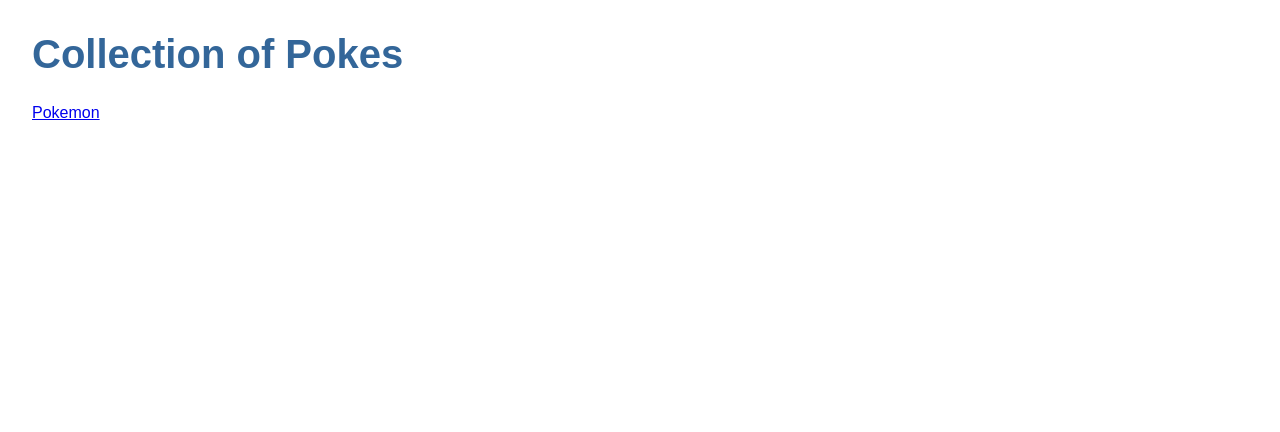
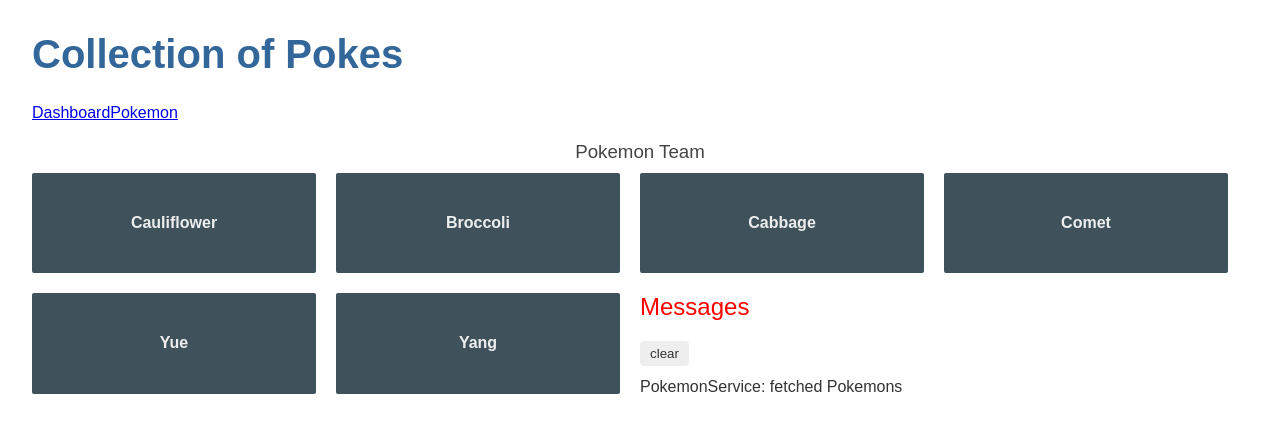
Before and after one commit to bluemelodia/Collection-of-Pokes, an Angular app in the folder my-pokemon/: page /dashboard in a window 1280 px wide. Before the commit this address led to /. Shown: the top 432 px of the page. Built offline with nearby package versions, Linux system fonts and the light colour scheme.

Commit message:
Create a dashboard showing my Pokemon team, allow the user to navigate between the dashboard and Pokemon list.

```diff
--- a/my-pokemon/src/app/app.component.html
+++ b/my-pokemon/src/app/app.component.html
@@ -11,6 +11,7 @@
 
 The routerLink is the selector for the RouterLink directive that turns user clicks into router navigations. It's another of the public directives in the RouterModule. -->
 <nav>
+  <a routerLink="/dashboard">Dashboard</a>
   <a routerLink="/pokemon">Pokemon</a>
 </nav>
 
--- a/my-pokemon/src/app/app.module.ts
+++ b/my-pokemon/src/app/app.module.ts
@@ -13,6 +13,7 @@
 import { PokemonDetailComponent } from './pokemon-detail/pokemon-detail.component';
 import { MessagesComponent } from './messages/messages.component';
 import { AppRoutingModule } from './app-routing.module';
+import { DashboardComponent } from './dashboard/dashboard.component';
 
 /*
   declarations - application components
@@ -23,7 +24,8 @@
     AppComponent,
     PokemonComponent,
     PokemonDetailComponent,
-    MessagesComponent
+    MessagesComponent,
+    DashboardComponent
   ],
   imports: [
     BrowserModule,
--- /dev/null
+++ b/my-pokemon/src/app/dashboard/dashboard.component.css
@@ -0,0 +1,63 @@
+/* DashboardComponent's private CSS styles */
+[class*='col-'] {
+  float: left;
+  padding-right: 20px;
+  padding-bottom: 20px;
+}
+[class*='col-']:last-of-type {
+  padding-right: 0;
+}
+a {
+  text-decoration: none;
+}
+*, *:after, *:before {
+  -webkit-box-sizing: border-box;
+  -moz-box-sizing: border-box;
+  box-sizing: border-box;
+}
+h3 {
+  text-align: center;
+  margin-bottom: 0;
+}
+h4 {
+  position: relative;
+}
+.grid {
+  margin: 0;
+}
+.col-1-4 {
+  width: 25%;
+}
+.module {
+  padding: 20px;
+  text-align: center;
+  color: #eee;
+  max-height: 120px;
+  min-width: 120px;
+  background-color: #3f525c;
+  border-radius: 2px;
+}
+.module:hover {
+  background-color: #eee;
+  cursor: pointer;
+  color: #607d8b;
+}
+.grid-pad {
+  padding: 10px 0;
+}
+.grid-pad > [class*='col-']:last-of-type {
+  padding-right: 20px;
+}
+@media (max-width: 600px) {
+  .module {
+    font-size: 10px;
+    max-height: 75px; }
+}
+@media (max-width: 1024px) {
+  .grid {
+    margin: 0;
+  }
+  .module {
+    min-width: 60px;
+  }
+}
--- /dev/null
+++ b/my-pokemon/src/app/dashboard/dashboard.component.html
@@ -0,0 +1,16 @@
+<!--
+The template presents a grid of pokemon name links.
+
+    - The *ngFor repeater creates as many links as are in the component's pokemons array.
+
+    - The links are styled as colored blocks by the dashboard.component.css.
+
+-->
+<h3>Pokemon Team</h3>
+<div class="grid grid-pad">
+	<a *ngFor="let pokemon of pokemons" class="col-1-4">
+		<div class="module pokemon">
+			<h4>{{pokemon.name}}</h4>
+		</div>
+	</a>
+</div>
--- /dev/null
+++ b/my-pokemon/src/app/dashboard/dashboard.component.ts
@@ -0,0 +1,37 @@
+import { Component, OnInit } from '@angular/core';
+import { Pokemon } from '../pokemon';
+import { PokemonService } from '../pokemon.service';
+
+/*
+The class is similar to the PokemonComponent class.
+
+    - It defines a pokemon array property.
+
+    - The constructor expects Angular to inject the PokemonService
+    into a private pokemonService property.
+
+    - The ngOnInit() lifecycle hook calls getPokemons().
+
+This getPokemons() returns the sliced list of pokemons at positions
+ 1 and 5, returning only four of the My Pokemon
+ (2nd, 3rd, 4th, and 5th).
+*/
+@Component({
+  selector: 'app-dashboard',
+  templateUrl: './dashboard.component.html',
+  styleUrls: ['./dashboard.component.css']
+})
+export class DashboardComponent implements OnInit {
+  pokemons: Pokemon[] = [];
+
+  constructor(private pokemonService: PokemonService) { }
+
+  ngOnInit() {
+  	this.getPokemons();
+  }
+
+  getPokemons(): void {
+  	this.pokemonService.getPokemons()
+  		.subscribe(pokemons => this.pokemons = pokemons.slice(0, 6));
+  }
+}
--- a/my-pokemon/src/app/mock-pokemon.ts
+++ b/my-pokemon/src/app/mock-pokemon.ts
@@ -15,6 +15,13 @@
 	  	name: "Broccoli",
 	  	type: "Rock/Dark"
   	},
+  	{
+	  	dex: 384,
+	  	cp: 3834,
+	  	species: "Tyranitar",
+	  	name: "Cabbage",
+	  	type: "Rock/Dark"
+  	},
 	{
 	  	dex: 384,
 	  	cp: 3835,
@@ -30,6 +37,13 @@
 	  	type: "Steel/Dragon"
   	},
   	{
+	  	dex: 483,
+	  	cp: 4038,
+	  	species: "Dialga",
+	  	name: "Yang",
+	  	type: "Steel/Dragon"
+  	},
+  	{
 	  	dex: 484,
 	  	cp: 3991,
 	  	species: "Palkia",
```
Also changed, not shown: my-pokemon/src/app/app-routing.module.ts (+10 -1 lines), 1 other file (tests, documents, lock files or other folders).
